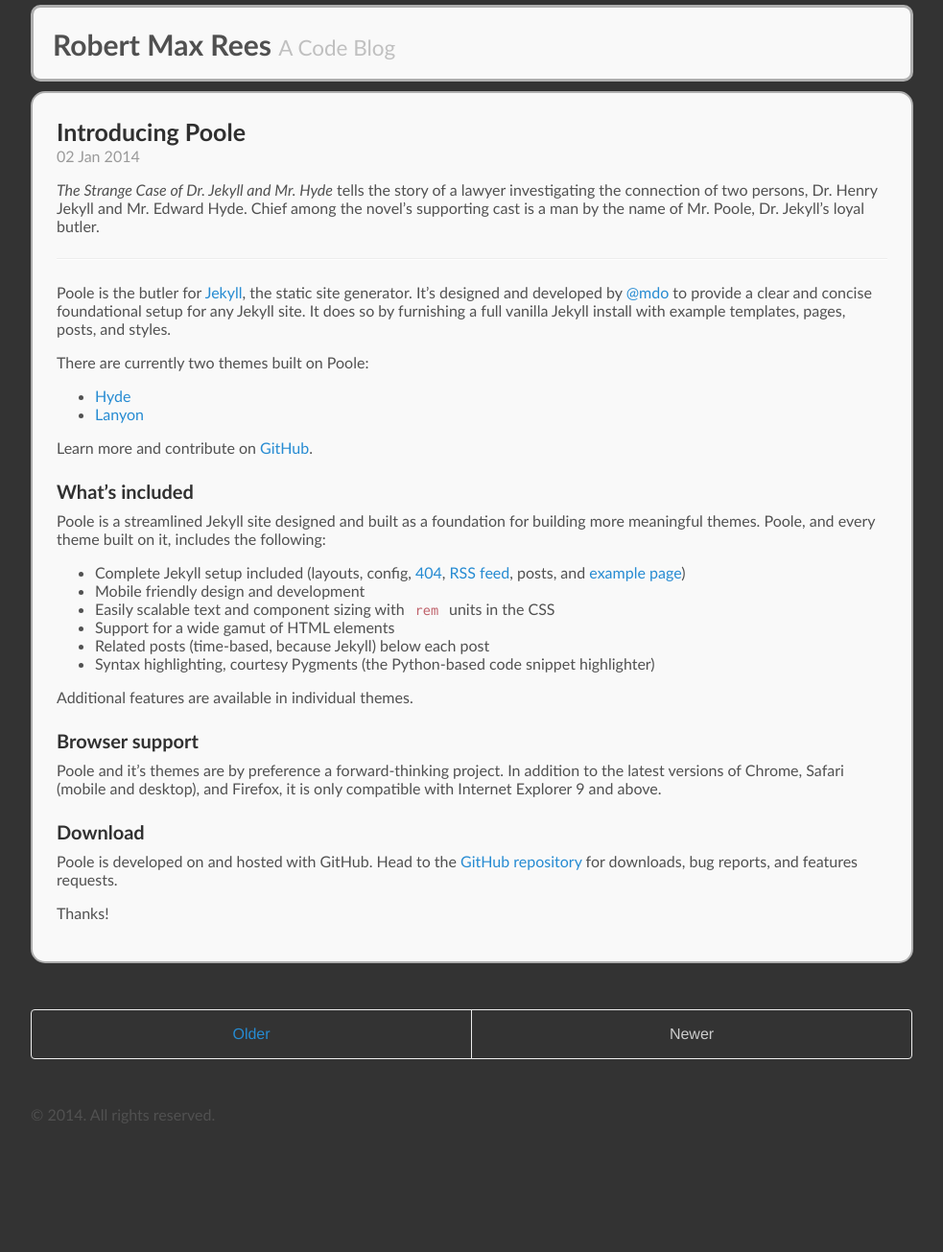
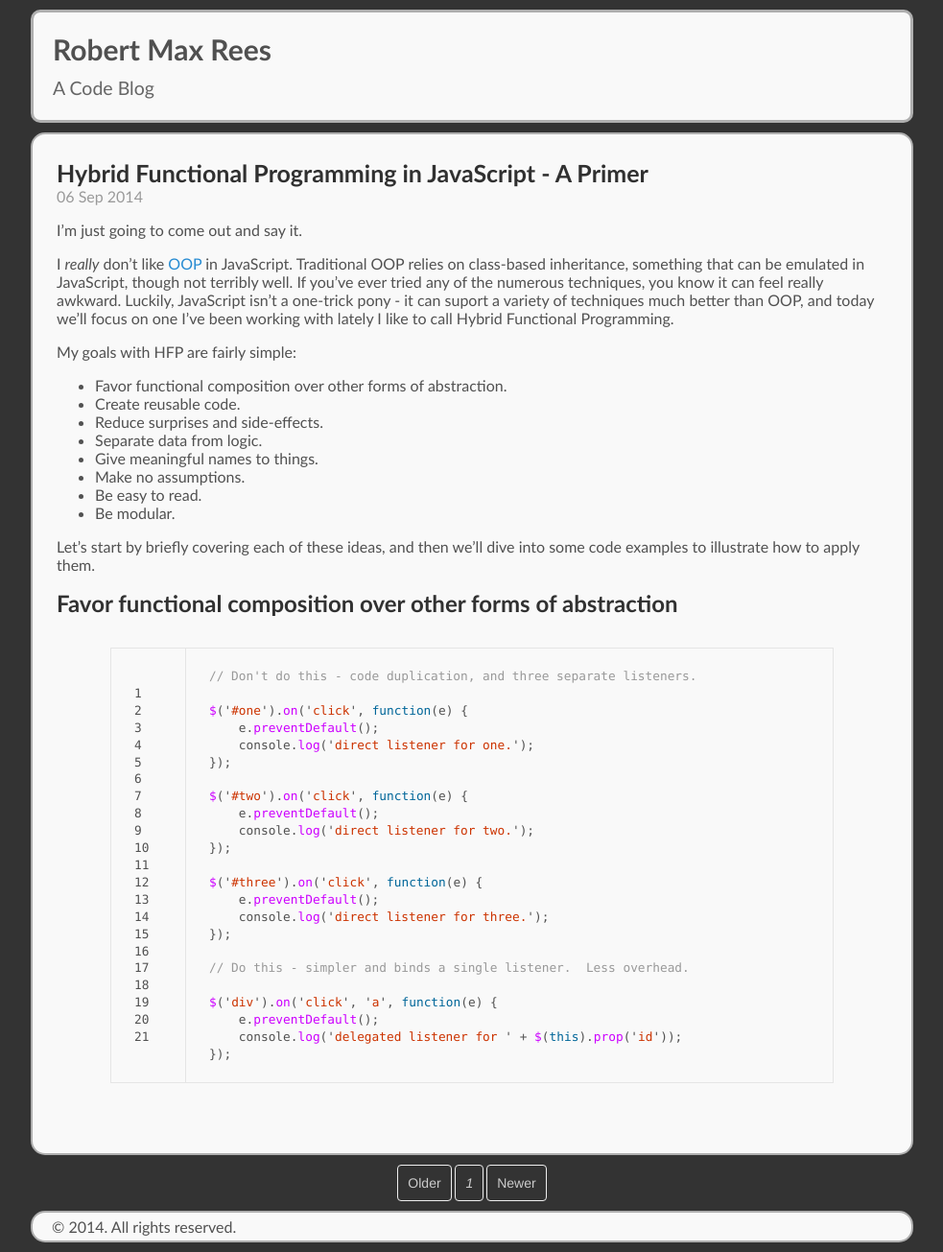
Before and after one commit to robertmaxrees/robertmaxrees.github.io, a Jekyll site: the page built from index.html, in a window 1280 px wide. Shown: the whole page at 96% size, without its empty margins (148-1131 px from the left). Built offline with Jekyll 4.4.1, drawn with Linux system fonts in a browser that asks for light colours; Markdown is read by kramdown in place of the engine named in the settings; the list of posts is cut into pages by our own code; before the commit the page ends 1187 px from its top, so only the background shows below that.

Commit message:
Working on first post.

```diff
--- a/_config.yml
+++ b/_config.yml
@@ -1,6 +1,6 @@
 # Dependencies
 markdown:         redcarpet
-highlighter:      true
+highlighter:      pygments
 
 # Permalinks
 permalink:        pretty
@@ -9,7 +9,7 @@ permalink:        pretty
 title:            Robert Max Rees
 tagline:          A Code Blog
 url:              http://robertmaxrees.github.io
-paginate:         1
+paginate:         3
 baseurl:          /
 author:
   name:           Robert Max Rees
@@ -18,5 +18,3 @@ author:
 
 # Custom vars
 version:          1.0.0
-#github:
-#  repo:           https://github.com/poole/poole
--- a/_includes/head.html
+++ b/_includes/head.html
@@ -17,10 +17,6 @@
   <link rel="stylesheet" href="{{ site.baseurl }}public/css/poole.css">
   <link rel="stylesheet" href="{{ site.baseurl }}public/css/syntax.css">
 
-  <!-- Icons -->
-  <link rel="apple-touch-icon-precomposed" sizes="144x144" href="{{ site.baseurl }}public/apple-touch-icon-precomposed.png">
-  <link rel="shortcut icon" href="{{ site.baseurl }}public/favicon.ico">
-
   <!-- RSS -->
   <link rel="alternate" type="application/rss+xml" title="RSS" href="{{ site.baseurl }}atom.xml">
 </head>
--- a/_posts/2014-01-02-introducing-poole.md
+++ /dev/null
@@ -1,40 +0,0 @@
----
-layout: post
-title: Introducing Poole
----
-
-*The Strange Case of Dr. Jekyll and Mr. Hyde* tells the story of a lawyer investigating the connection of two persons, Dr. Henry Jekyll and Mr. Edward Hyde. Chief among the novel's supporting cast is a man by the name of Mr. Poole, Dr. Jekyll's loyal butler.
-
------
-
-Poole is the butler for [Jekyll](http://jekyllrb.com), the static site generator. It's designed and developed by [@mdo](https://twitter.com/mdo) to provide a clear and concise foundational setup for any Jekyll site. It does so by furnishing a full vanilla Jekyll install with example templates, pages, posts, and styles.
-
-There are currently two themes built on Poole:
-
-* [Hyde](http://hyde.getpoole.com)
-* [Lanyon](http://lanyon.getpoole.com)
-
-Learn more and contribute on [GitHub](https://github.com/poole).
-
-### What's included
-
-Poole is a streamlined Jekyll site designed and built as a foundation for building more meaningful themes. Poole, and every theme built on it, includes the following:
-
-* Complete Jekyll setup included (layouts, config, [404](/404.html), [RSS feed](/atom.xml), posts, and [example page](/about))
-* Mobile friendly design and development
-* Easily scalable text and component sizing with `rem` units in the CSS
-* Support for a wide gamut of HTML elements
-* Related posts (time-based, because Jekyll) below each post
-* Syntax highlighting, courtesy Pygments (the Python-based code snippet highlighter)
-
-Additional features are available in individual themes.
-
-### Browser support
-
-Poole and it's themes are by preference a forward-thinking project. In addition to the latest versions of Chrome, Safari (mobile and desktop), and Firefox, it is only compatible with Internet Explorer 9 and above.
-
-### Download
-
-Poole is developed on and hosted with GitHub. Head to the <a href="https://github.com/poole/poole">GitHub repository</a> for downloads, bug reports, and features requests.
-
-Thanks!
--- /dev/null
+++ b/_posts/2014-09-06-lets-write-code.md
@@ -0,0 +1,49 @@
+---
+layout: post
+title: Hybrid Functional Programming in JavaScript - A Primer
+---
+
+I'm just going to come out and say it.
+
+I *really* don't like [OOP](http://en.wikipedia.org/wiki/Object-oriented_programming) in JavaScript.  Traditional OOP relies on class-based inheritance, something that can be emulated in JavaScript, though not terribly well.  If you've ever tried any of the numerous techniques, you know it can feel really awkward.  Luckily, JavaScript isn't a one-trick pony - it can suport a variety of techniques much better than OOP, and today we'll focus on one I've been working with lately I like to call Hybrid Functional Programming.
+
+My goals with HFP are fairly simple:
+
+-	Favor functional composition over other forms of abstraction.
+-	Create reusable code.
+-	Reduce surprises and side-effects.
+-	Separate data from logic.
+-	Give meaningful names to things.
+-	Make no assumptions.
+-	Be easy to read.
+-	Be modular.
+
+Let's start by briefly covering each of these ideas, and then we'll dive into some code examples to illustrate how to apply them.
+
+## Favor functional composition over other forms of abstraction
+
+
+
+{% highlight js linenos %}
+// Don't do this - code duplication, and three separate listeners.
+$('#one').on('click', function(e) {
+    e.preventDefault();
+    console.log('direct listener for one.');
+});
+
+$('#two').on('click', function(e) {
+    e.preventDefault();
+    console.log('direct listener for two.');
+});
+
+$('#three').on('click', function(e) {
+    e.preventDefault();
+    console.log('direct listener for three.');
+});
+
+// Do this - simpler and binds a single listener.  Less overhead.
+$('div').on('click', 'a', function(e) {
+    e.preventDefault();
+    console.log('delegated listener for ' + $(this).prop('id'));
+});
+{% endhighlight %}
--- a/index.html
+++ b/index.html
@@ -19,12 +19,25 @@ title: Home
   {% endfor %}
 </div>
 
+
 <div class="pagination">
+
   {% if paginator.next_page %}
     <a class="pagination-item older" href="{{ site.baseurl }}page{{paginator.next_page}}">Older</a>
   {% else %}
     <span class="pagination-item older">Older</span>
   {% endif %}
+
+  {% for page in (1..paginator.total_pages) reversed %}
+    {% if page == paginator.page %}
+      <em class="page-number">{{ page }}</em>
+    {% elsif page == 1 %}
+      <a class="page-number" href="{{ '/index.html' | prepend: site.baseurl | replace: '//', '/' }}">{{ page }}</a>
+    {% else %}
+      <a class="page-number" href="{{ site.paginate_path | prepend: site.baseurl | replace: '//', '/' | replace: ':num', page }}">{{ page }}</a>
+    {% endif %}
+  {% endfor %}
+
   {% if paginator.previous_page %}
     {% if paginator.page == 2 %}
       <a class="pagination-item newer" href="{{ site.baseurl }}">Newer</a>
@@ -34,4 +47,5 @@ title: Home
   {% else %}
     <span class="pagination-item newer">Newer</span>
   {% endif %}
+
 </div>
--- a/public/css/poole.css
+++ b/public/css/poole.css
@@ -83,7 +83,6 @@ a:focus {
 h1, h2, h3, h4, h5, h6 {
   margin-bottom: .5rem;
   font-weight: bold;
-  line-height: 1.25;
   color: #313131;
   text-rendering: optimizeLegibility;
 }
@@ -299,13 +298,12 @@ tbody tr:nth-child(odd) th {
  */
 
 .masthead {
-  height: 80px;
   padding: 20px;
   border: 3px solid #AFAFAF;
   border-radius: 10px;
   background-color: #F9F9F9;
   font-size: 40px;
-  margin-top: 5px;
+  margin-top: 10px;
 }
 .masthead-title {
   font-size: 30px;
@@ -315,11 +313,12 @@ tbody tr:nth-child(odd) th {
 }
 .masthead-title a {
   color: #505050;
+  display: block;
 }
 .masthead-title small {
-  font-size: 75%;
+  font-size: 65%;
   font-weight: 400;
-  color: #c0c0c0;
+  color: #666;
   letter-spacing: 0;
 }
 
@@ -405,12 +404,13 @@ tbody tr:nth-child(odd) th {
   font-family: "PT Sans", Helvetica, Arial, sans-serif;
   color: #ccc;
   text-align: center;
+  font-size: 14px;
 }
 
 /* Pagination items can be `span`s or `a`s */
 .pagination-item {
   display: block;
-  padding: 1rem;
+  padding: 10px;
   border: 1px solid #eee;
 }
 .pagination-item:first-child {
@@ -418,26 +418,44 @@ tbody tr:nth-child(odd) th {
 }
 
 /* Only provide a hover state for linked pagination items */
-a.pagination-item:hover {
+a.pagination-item:hover, a.page-number:hover {
   background-color: #f5f5f5;
 }
 
 @media (min-width: 30em) {
   .pagination {
-    margin: 3rem 0;
+    margin: 10px 0;
   }
   .pagination-item {
-    float: left;
-    width: 50%;
+    display: inline-block;
+  }
+  .page-number {
+    text-align: center;
+    display: inline-block;
+    padding: 10px;
+    border-radius: 4px;
+    border: 1px solid #eee;
   }
   .pagination-item:first-child {
     margin-bottom: 0;
-    border-top-left-radius:    4px;
-    border-bottom-left-radius: 4px;
+    border-radius: 4px;
   }
   .pagination-item:last-child {
     margin-left: -1px;
-    border-top-right-radius:    4px;
-    border-bottom-right-radius: 4px;
+    border-radius: 4px;
   }
 }
+
+.footer {
+  border: 2px solid #AFAFAF;
+  border-radius: 15px;
+  padding: 0 0 0 20px;
+  background-color: #F9F9F9;
+  text-align: left;
+  width: 920px;
+  margin-bottom: 10px;
+}
+
+.footer p {
+  margin: 5px 0px;
+}
```
Also changed, not shown: _posts/2013-12-31-whats-jekyll.md (deleted, +0 -10 lines), _posts/2014-01-01-example-content.md (deleted, +0 -138 lines), New Text Document.txt (deleted), public/apple-touch-icon-precomposed.png (deleted), public/favicon.ico (deleted).
